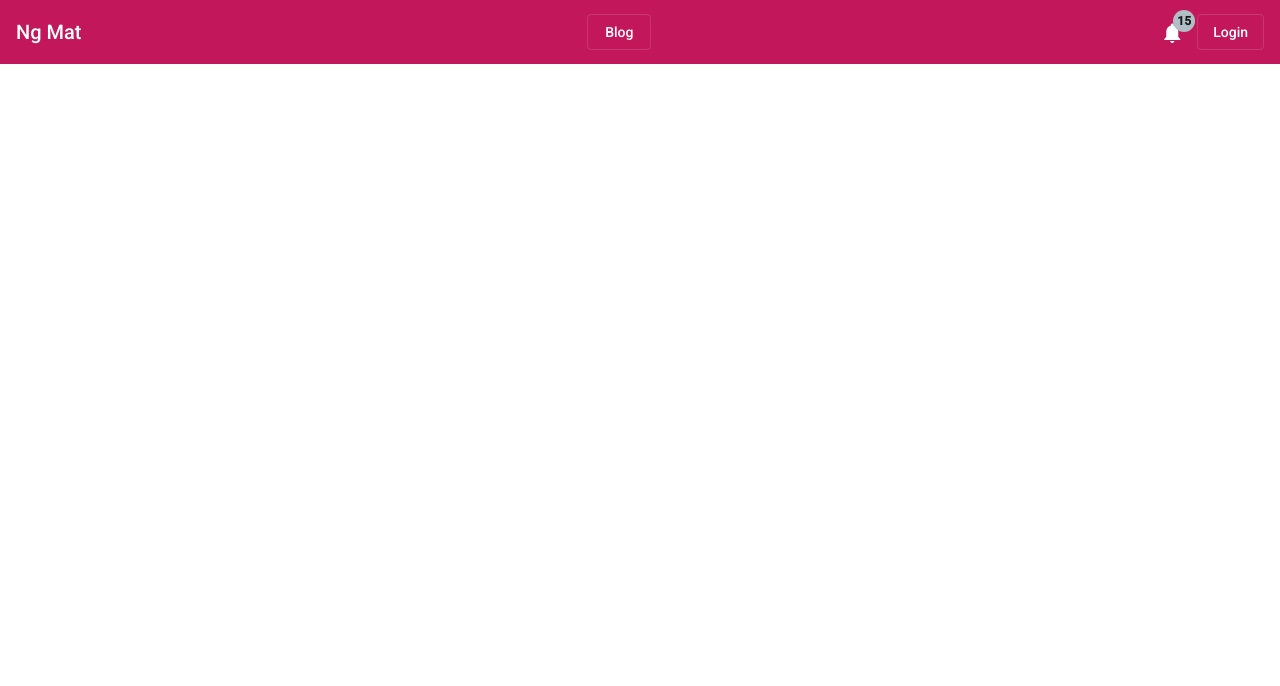
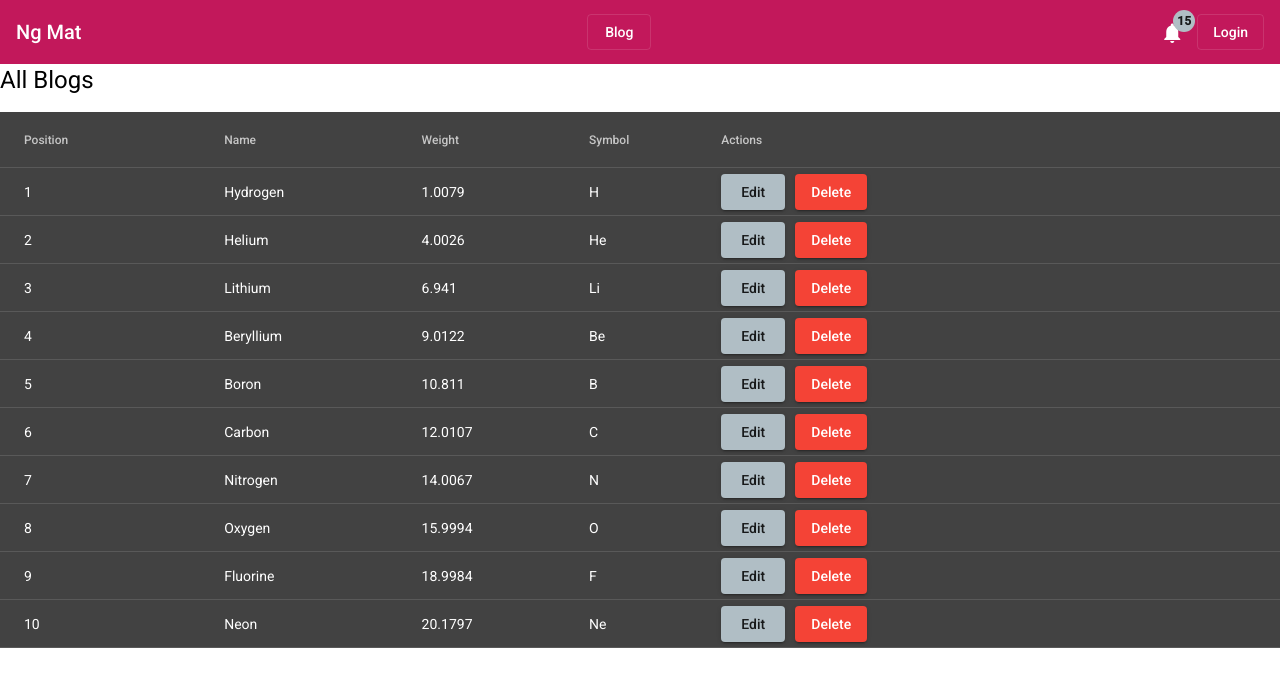
Before and after one commit to cyrisa02/angular_material_blog, an Angular app: page /admin/blog in a window 1280 px wide. Before the commit this address led to /. Shown: the top 686 px of the page. Built offline with nearby package versions, Linux system fonts and the light colour scheme.

Commit message:
Add table for the admin

```diff
--- /dev/null
+++ b/src/app/amdinblog/amdinblog.component.css
@@ -0,0 +1,3 @@
+table {
+    width: 100%;
+}
--- /dev/null
+++ b/src/app/amdinblog/amdinblog.component.html
@@ -0,0 +1,20 @@
+<h1>All Blogs</h1>
+
+<table mat-table [dataSource]="dataSource">
+  <mat-text-column name="position"></mat-text-column>
+  <mat-text-column name="name"></mat-text-column>
+  <mat-text-column name="weight"></mat-text-column>
+  <mat-text-column name="symbol"></mat-text-column>
+
+  <ng-container matColumnDef="actions">
+    <th mat-header-cell *matHeaderCellDef>Actions</th>
+    <td mat-cell *matCellDef="let data">
+      <button mat-raised-button color="accent">Edit</button>
+      <button mat-raised-button color="warn" style="margin-left: 10px">
+        Delete
+      </button>
+    </td>
+  </ng-container>
+  <tr mat-header-row *matHeaderRowDef="displayedColumns"></tr>
+  <tr mat-row *matRowDef="let myRowData; columns: displayedColumns"></tr>
+</table>
--- /dev/null
+++ b/src/app/amdinblog/amdinblog.component.ts
@@ -0,0 +1,38 @@
+import { Component, OnInit } from '@angular/core';
+
+export interface PeriodicElement {
+  name: string;
+  position: number;
+  weight: number;
+  symbol: string;
+}
+
+const ELEMENT_DATA: PeriodicElement[] = [
+  { position: 1, name: 'Hydrogen', weight: 1.0079, symbol: 'H' },
+  { position: 2, name: 'Helium', weight: 4.0026, symbol: 'He' },
+  { position: 3, name: 'Lithium', weight: 6.941, symbol: 'Li' },
+  { position: 4, name: 'Beryllium', weight: 9.0122, symbol: 'Be' },
+  { position: 5, name: 'Boron', weight: 10.811, symbol: 'B' },
+  { position: 6, name: 'Carbon', weight: 12.0107, symbol: 'C' },
+  { position: 7, name: 'Nitrogen', weight: 14.0067, symbol: 'N' },
+  { position: 8, name: 'Oxygen', weight: 15.9994, symbol: 'O' },
+  { position: 9, name: 'Fluorine', weight: 18.9984, symbol: 'F' },
+  { position: 10, name: 'Neon', weight: 20.1797, symbol: 'Ne' },
+];
+
+
+@Component({
+  selector: 'app-amdinblog',
+  templateUrl: './amdinblog.component.html',
+  styleUrls: ['./amdinblog.component.css']
+})
+export class AmdinblogComponent implements OnInit {
+  displayedColumns: string[] = ['position', 'name', 'weight', 'symbol', 'actions'];
+  dataSource = ELEMENT_DATA;
+
+  constructor() { }
+
+  ngOnInit(): void {
+  }
+
+}
--- a/src/app/app-routing.module.ts
+++ b/src/app/app-routing.module.ts
@@ -1,5 +1,7 @@
 import { NgModule } from '@angular/core';
 import { RouterModule, Routes } from '@angular/router';
+import { AmdinblogComponent } from './amdinblog/amdinblog.component';
+
 import { LoginComponent } from './auth/login/login.component';
 import { BlogPageComponent } from './blog/blog-page/blog-page.component';
 import { PostComponent } from './blog/post/post.component';
@@ -8,6 +10,8 @@
   { path: "login", component: LoginComponent },
   { path: "blog", component: BlogPageComponent },
   { path: "blog/my-best-blog", component: PostComponent },
+  { path: "admin/blog", component: AmdinblogComponent },
+
 
 ];
 
--- a/src/app/app.module.ts
+++ b/src/app/app.module.ts
@@ -9,13 +9,16 @@
 import { SingleBlogComponent } from './blog/single-blog/single-blog.component';
 import { PostComponent } from './blog/post/post.component';
 
+import { AmdinblogComponent } from './amdinblog/amdinblog.component';
+
 @NgModule({
   declarations: [
     AppComponent,
     LoginComponent,
     BlogPageComponent,
     SingleBlogComponent,
-    PostComponent
+    PostComponent,
+    AmdinblogComponent
   ],
   imports: [
     BrowserModule,
--- a/src/app/material-design/material-design.module.ts
+++ b/src/app/material-design/material-design.module.ts
@@ -12,6 +12,7 @@
 import { MatBadgeModule } from '@angular/material/badge';
 import { MatIconModule } from '@angular/material/icon';
 import { MatMenuModule } from '@angular/material/menu';
+import { MatTableModule } from '@angular/material/table';
 
 @NgModule({
   declarations: [],
@@ -19,6 +20,6 @@
     CommonModule
   ],
   exports: [MatButtonModule, MatCardModule,
-    MatToolbarModule, MatInputModule, MatFormFieldModule, MatDividerModule, MatProgressSpinnerModule, MatGridListModule, MatChipsModule, MatBadgeModule, MatIconModule, MatMenuModule],
+    MatToolbarModule, MatInputModule, MatFormFieldModule, MatDividerModule, MatProgressSpinnerModule, MatGridListModule, MatChipsModule, MatBadgeModule, MatIconModule, MatMenuModule, MatTableModule],
 })
 export class MaterialDesignModule { }
```
Also changed, not shown: 1 other file (tests, documents, lock files or other folders).
